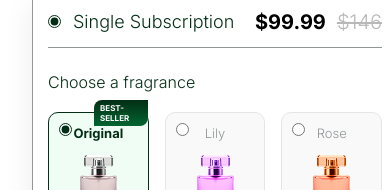
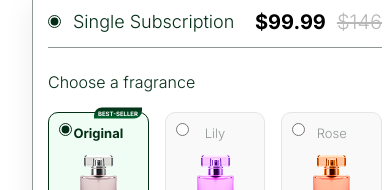
Before and after one commit to asha-16/cube-ui-assignment, a plain HTML site: page index.html in a window 390 px wide. Shown: the part 1520-1710 px from the top of the page. Drawn offline with Linux system fonts and the light colour scheme.

Commit message:
added best-seller badge responsive code

```diff
--- a/css/responsive.css
+++ b/css/responsive.css
@@ -166,8 +166,8 @@
   }
 
   .badge-best-seller {
-    padding: 3px 6px;
-    font-size: 8px;
+    padding: 2px 4px;
+    font-size: 6px;
     position: absolute;
     top: 0;
     left: 45px;
```
